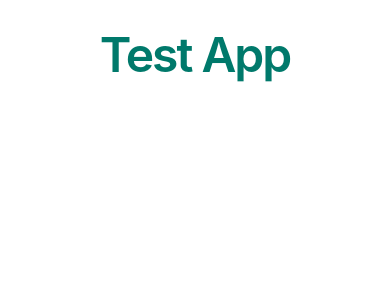
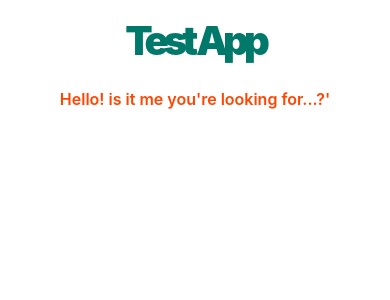
Before and after one commit to wookiehunter/testApp, a React Native app: screen / in a window 390 px wide. Shown: the top 300 px of the page. Built offline with nearby package versions, Linux system fonts and the light colour scheme.

Commit message:
intro added and styling

```diff
--- a/App.js
+++ b/App.js
@@ -18,17 +18,19 @@ import {
   View,
 } from 'react-native';
 
+import {Intro} from './src/features/intro';
+
 import {colours} from './src/utils/colours.js';
+import {sizes} from './src/utils/sizes.js';
 
 const App: () => Node = () => {
-  const isDarkMode = useColorScheme() === 'dark';
-
   return (
     <SafeAreaView>
-      <StatusBar barStyle={isDarkMode ? 'light-content' : 'dark-content'} />
+      <StatusBar style={styles.container} />
       <ScrollView contentInsetAdjustmentBehavior="automatic">
         <View>
           <Text style={styles.title}>Test App</Text>
+          <Intro />
         </View>
       </ScrollView>
     </SafeAreaView>
@@ -36,17 +38,17 @@ const App: () => Node = () => {
 };
 
 const styles = StyleSheet.create({
-  sectionContainer: {
-    marginTop: 32,
-    paddingHorizontal: 24,
+  container: {
+    flex: 1,
+    paddingTop: sizes.md,
   },
   title: {
-    fontSize: 48,
-    fontWeight: '600',
+    fontSize: sizes.xxl,
+    fontWeight: '900',
     textAlign: 'center',
-    paddingTop: 25,
+    paddingTop: sizes.md,
     color: colours.green,
-    letterSpacing: -2,
+    letterSpacing: -5,
   },
 });
 
--- /dev/null
+++ b/src/features/intro.js
@@ -0,0 +1,23 @@
+import React from 'react';
+import {View, Text, StyleSheet} from 'react-native';
+import {colours} from '../utils/colours.js';
+import {sizes} from '../utils/sizes.js';
+
+export const Intro = () => (
+  <View style={styles.container}>
+    <Text style={styles.text}>Hello! is it me you're looking for...?'</Text>
+  </View>
+);
+
+const styles = StyleSheet.create({
+  container: {
+    flex: 0.3,
+    paddingTop: sizes.lg,
+  },
+  text: {
+    color: colours.orange,
+    fontWeight: '600',
+    fontSize: sizes.md,
+    textAlign: 'center',
+  },
+});
--- a/src/utils/colours.js
+++ b/src/utils/colours.js
@@ -2,4 +2,5 @@ export const colours = {
   white: '#ffffff',
   black: '#000000',
   green: '#00796b',
+  orange: '#ff4500',
 };
--- /dev/null
+++ b/src/utils/sizes.js
@@ -0,0 +1,8 @@
+export const sizes = {
+  sm: 8,
+  md: 16,
+  lg: 24,
+  xl: 32,
+  xxl: 40,
+  xxxl: 80,
+};
```
